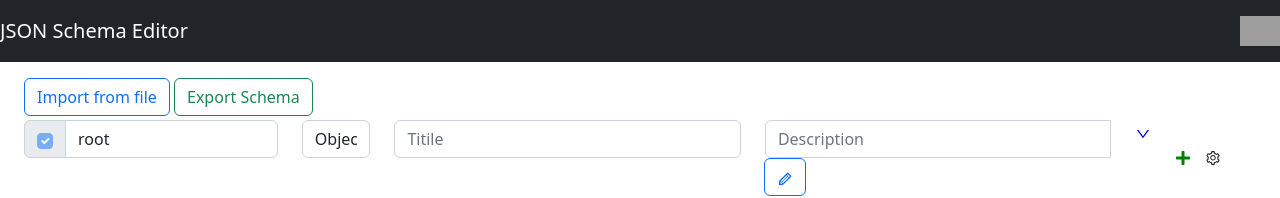
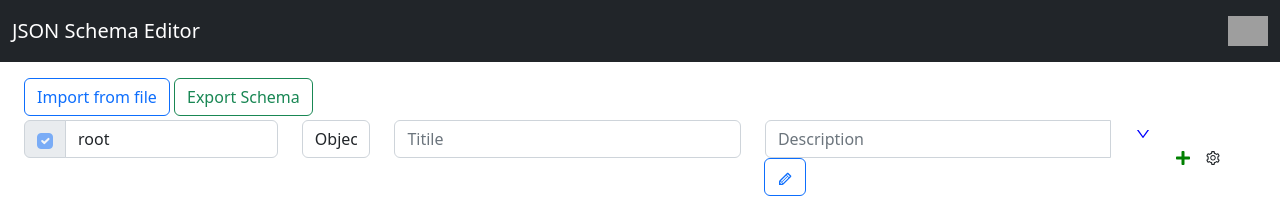
Before and after one commit to JingWangTW/json-schema-editor, a Next.js app: page / in a window 1280 px wide. Shown: the top 198 px of the page. Built offline with nearby package versions, Linux system fonts and the light colour scheme; grey boxes are pictures that could not be loaded.

Commit message:
fix: 🐛 Fix broken Navbar

```diff
--- a/src/component/App.tsx
+++ b/src/component/App.tsx
@@ -1,5 +1,5 @@
 import React from "react";
-import { Navbar } from "react-bootstrap";
+import { Container, Navbar } from "react-bootstrap";
 
 import Editor from "./Editor";
 
@@ -8,6 +8,7 @@ class App extends React.Component {
         return (
             <>
                 <Navbar collapseOnSelect expand="lg" bg="dark" variant="dark">
+                    <Container fluid>
                         <Navbar.Brand href="">JSON Schema Editor</Navbar.Brand>
                         <Navbar.Collapse className="justify-content-end">
                             <Navbar.Text>
@@ -16,6 +17,7 @@ class App extends React.Component {
                                 </a>
                             </Navbar.Text>
                         </Navbar.Collapse>
+                    </Container>
                 </Navbar>
 
                 <Editor />
```
Lines whose indentation alone changed are shown as unchanged.
